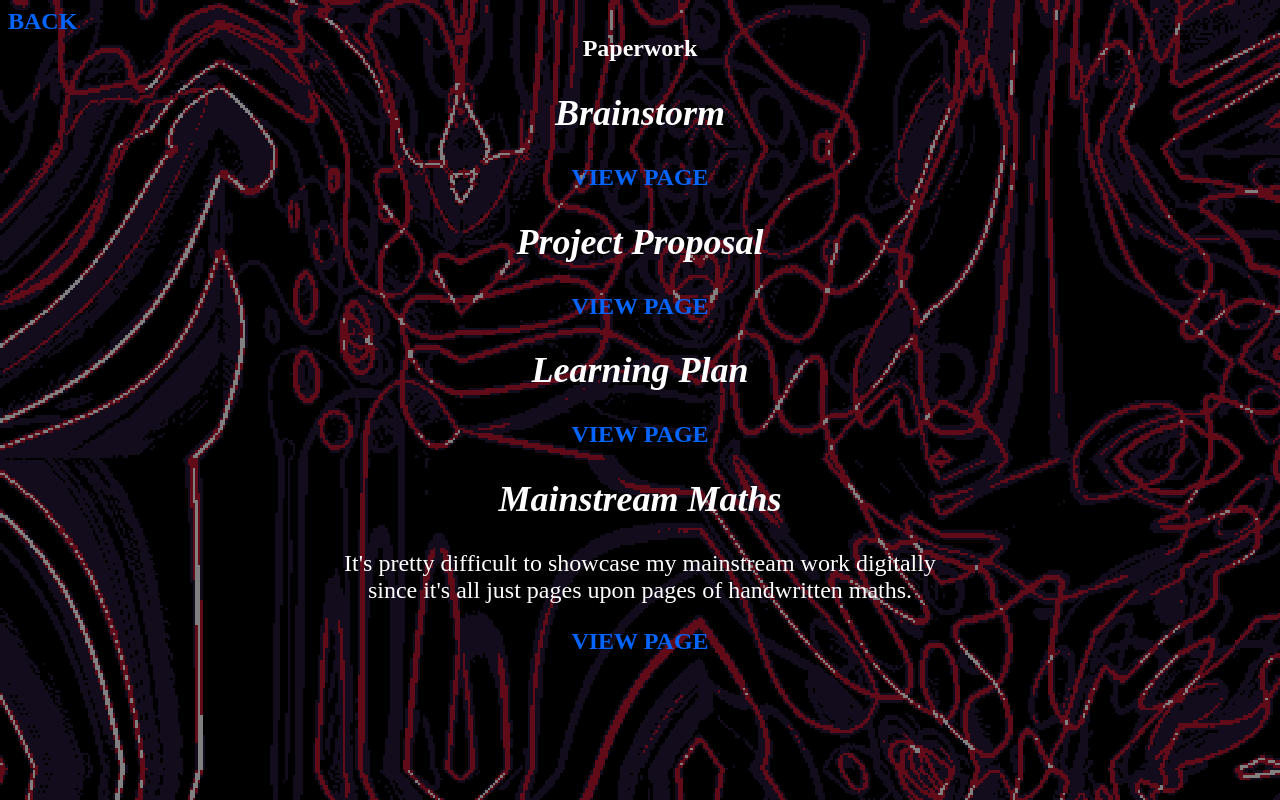
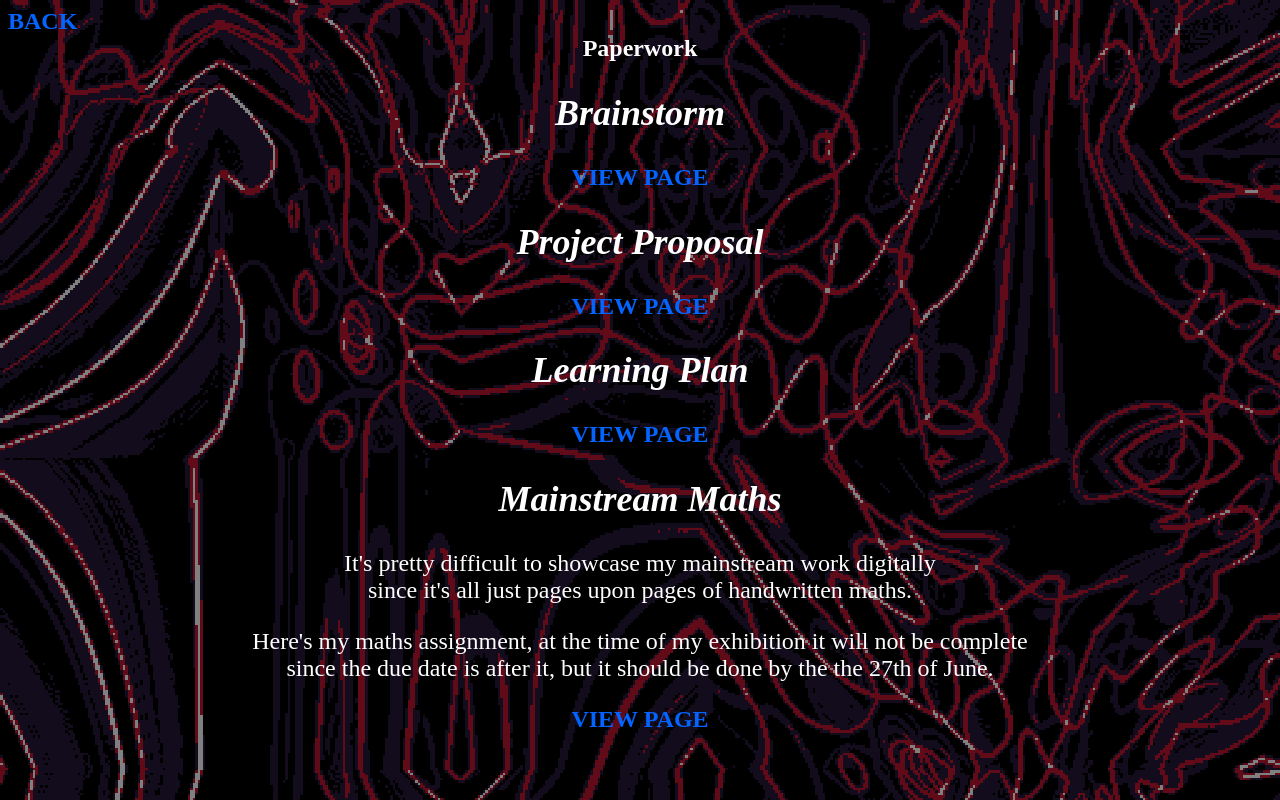
Before and after one commit to cln99/cln99.github.io, a plain HTML site: page t223_website/paperwork.html in a window 1280 px wide. Drawn offline with Linux system fonts and the light colour scheme.

Commit message:
Add files via upload

```diff
--- a/t223_website/paperwork.html
+++ b/t223_website/paperwork.html
@@ -32,6 +32,9 @@
 		<p> It's pretty difficult to showcase my mainstream work digitally <br>
 		since it's all just pages upon pages of handwritten maths. </p>
 
-	<p> <a href="https://docs.google.com/document/d/1cNynSjlMTby8vluuraySAaYuhqVwMq77/edit?usp=sharing&ouid=117878264998349944361&rtpof=true&sd=true"> VIEW PAGE </a>
+		<p> Here's my maths assignment, at the time of my exhibition it will not be complete <br>
+		since the due date is after it, but it should be done by the the 27th of June. </p>
+
+	<p> <a href="https://docs.google.com/document/d/14Mc48CeXhEBLAh7-5Cd1LK_BnKHiQFL9izzTrFO-QgA/edit?usp=sharing"> VIEW PAGE </a>
 
 </html>
```
